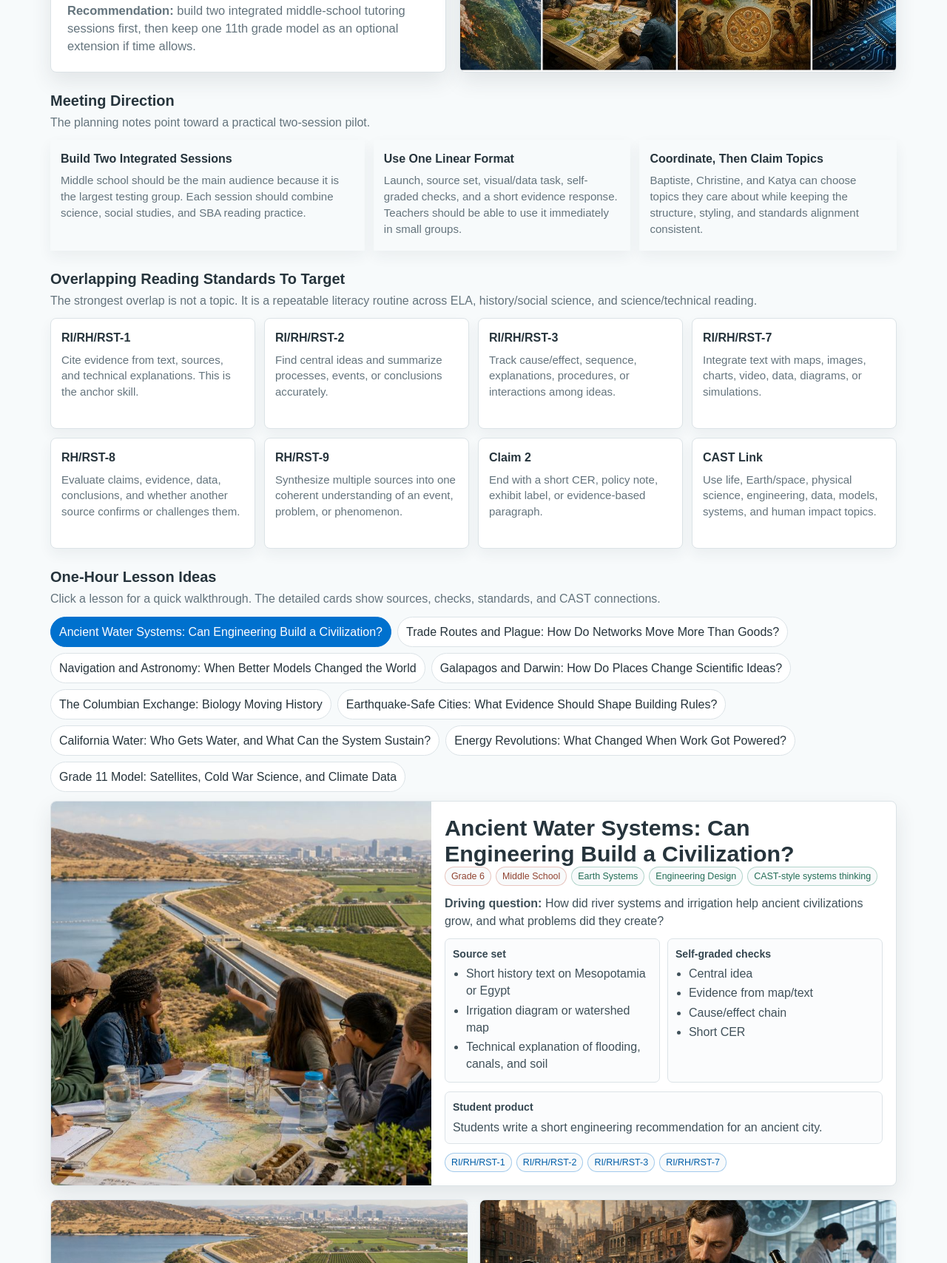
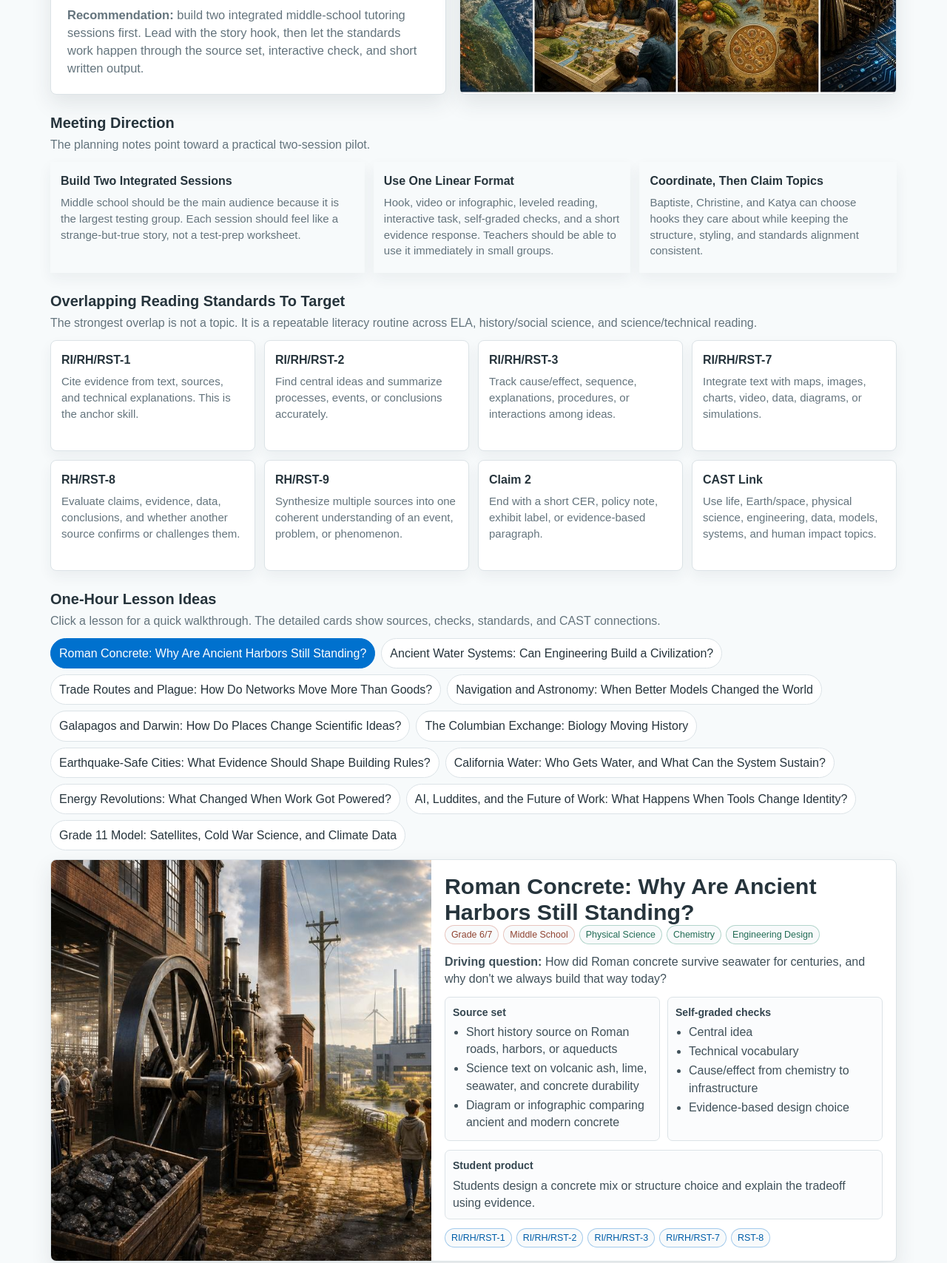
Before and after one commit to bbuchler/science-history-project-ideas, a website: page index.html in a window 1280 px wide. Shown: the part 512-2220 px from the top of the page at 74% size. Drawn offline with Linux system fonts and the light colour scheme.

Commit message:
Add strange true lesson hooks

```diff
--- a/index.html
+++ b/index.html
@@ -438,8 +438,8 @@
     <section class="hero">
       <div class="hero-copy">
         <div>
-          <h2>Use science and history sources to practice the same reading moves students need on state tests.</h2>
-          <p>These are standalone, teacher-led small-group lessons. Each one uses a short history source, a science/technical source, a visual or data source, and quick self-graded checks on one webpage.</p>
+          <h2>Start with strange-but-true stories. Use them to practice state-test reading skills.</h2>
+          <p>These are standalone, teacher-led small-group lessons built around weird, wild, hard-to-believe science/history hooks. Each lesson uses a short history source, a science/technical source, a visual or data source, and quick self-graded checks on one webpage.</p>
         </div>
         <div class="claim-row">
           <span class="claim blue">Claim 1: Reading</span>
@@ -447,7 +447,7 @@
           <span class="claim green">Claim 3: Speaking/Listening</span>
           <span class="claim yellow">Claim 4: Research</span>
         </div>
-        <p><strong>Recommendation:</strong> build two integrated middle-school tutoring sessions first, then keep one 11th grade model as an optional extension if time allows.</p>
+        <p><strong>Recommendation:</strong> build two integrated middle-school tutoring sessions first. Lead with the story hook, then let the standards work happen through the source set, interactive check, and short written output.</p>
       </div>
       <div class="hero-image">
         <img src="assets/web/overview-contact-sheet.jpg" alt="Generated overview collage of science and history lesson ideas">
@@ -460,9 +460,9 @@
         <p>The planning notes point toward a practical two-session pilot.</p>
       </div>
       <div class="outcome-grid">
-        <div class="outcome-card"><h3>Build Two Integrated Sessions</h3><p>Middle school should be the main audience because it is the largest testing group. Each session should combine science, social studies, and SBA reading practice.</p></div>
-        <div class="outcome-card"><h3>Use One Linear Format</h3><p>Launch, source set, visual/data task, self-graded checks, and a short evidence response. Teachers should be able to use it immediately in small groups.</p></div>
-        <div class="outcome-card"><h3>Coordinate, Then Claim Topics</h3><p>Baptiste, Christine, and Katya can choose topics they care about while keeping the structure, styling, and standards alignment consistent.</p></div>
+        <div class="outcome-card"><h3>Build Two Integrated Sessions</h3><p>Middle school should be the main audience because it is the largest testing group. Each session should feel like a strange-but-true story, not a test-prep worksheet.</p></div>
+        <div class="outcome-card"><h3>Use One Linear Format</h3><p>Hook, video or infographic, leveled reading, interactive task, self-graded checks, and a short evidence response. Teachers should be able to use it immediately in small groups.</p></div>
+        <div class="outcome-card"><h3>Coordinate, Then Claim Topics</h3><p>Baptiste, Christine, and Katya can choose hooks they care about while keeping the structure, styling, and standards alignment consistent.</p></div>
       </div>
     </section>
 
@@ -527,6 +527,18 @@
 
   <script>
     const lessons = [
+      {
+        title: "Roman Concrete: Why Are Ancient Harbors Still Standing?",
+        short: "Middle school: Roman engineering, seawater chemistry, materials science, and modern infrastructure.",
+        grade: ["Grade 6/7", "Middle School"],
+        science: ["Physical Science", "Chemistry", "Engineering Design"],
+        image: "assets/web/energy-revolutions.jpg",
+        question: "How did Roman concrete survive seawater for centuries, and why don't we always build that way today?",
+        sources: ["Short history source on Roman roads, harbors, or aqueducts", "Science text on volcanic ash, lime, seawater, and concrete durability", "Diagram or infographic comparing ancient and modern concrete"],
+        checks: ["Central idea", "Technical vocabulary", "Cause/effect from chemistry to infrastructure", "Evidence-based design choice"],
+        standards: ["RI/RH/RST-1", "RI/RH/RST-2", "RI/RH/RST-3", "RI/RH/RST-7", "RST-8"],
+        product: "Students design a concrete mix or structure choice and explain the tradeoff using evidence."
+      },
       {
         title: "Ancient Water Systems: Can Engineering Build a Civilization?",
         short: "Grade 6: rivers, irrigation, city growth, and engineering constraints.",
@@ -624,6 +636,18 @@
         product: "Students explain one energy change and one social consequence."
       },
       {
+        title: "AI, Luddites, and the Future of Work: What Happens When Tools Change Identity?",
+        short: "Middle school/11th extension: labor, automation, factory time, AI, and social change.",
+        grade: ["Grade 8/11", "Middle + High School"],
+        science: ["Engineering Design", "Technology", "Systems"],
+        image: "assets/web/ai-automation.jpg",
+        question: "When a new technology changes work, what should people protect, adapt, or rethink?",
+        sources: ["Short history source on Luddites and mechanized textile work", "Source or infographic on factory time, labor, or industrial work identity", "Accessible science/technical text on AI systems and automation"],
+        checks: ["Compare historical and modern claims", "Author purpose", "Evidence that supports or challenges a claim", "Continuity/change reasoning"],
+        standards: ["RI/RH/RST-1", "RI/RH/RST-3", "RH/RST-6", "RH/RST-8", "RH/RST-9"],
+        product: "Students write a future-of-work claim: what changes, what repeats, and what evidence supports it?"
+      },
+      {
         title: "Grade 11 Model: Satellites, Cold War Science, and Climate Data",
         short: "11th grade: high school sources, data, technology, and public decision-making.",
         grade: ["Grade 11", "High School"],
```
